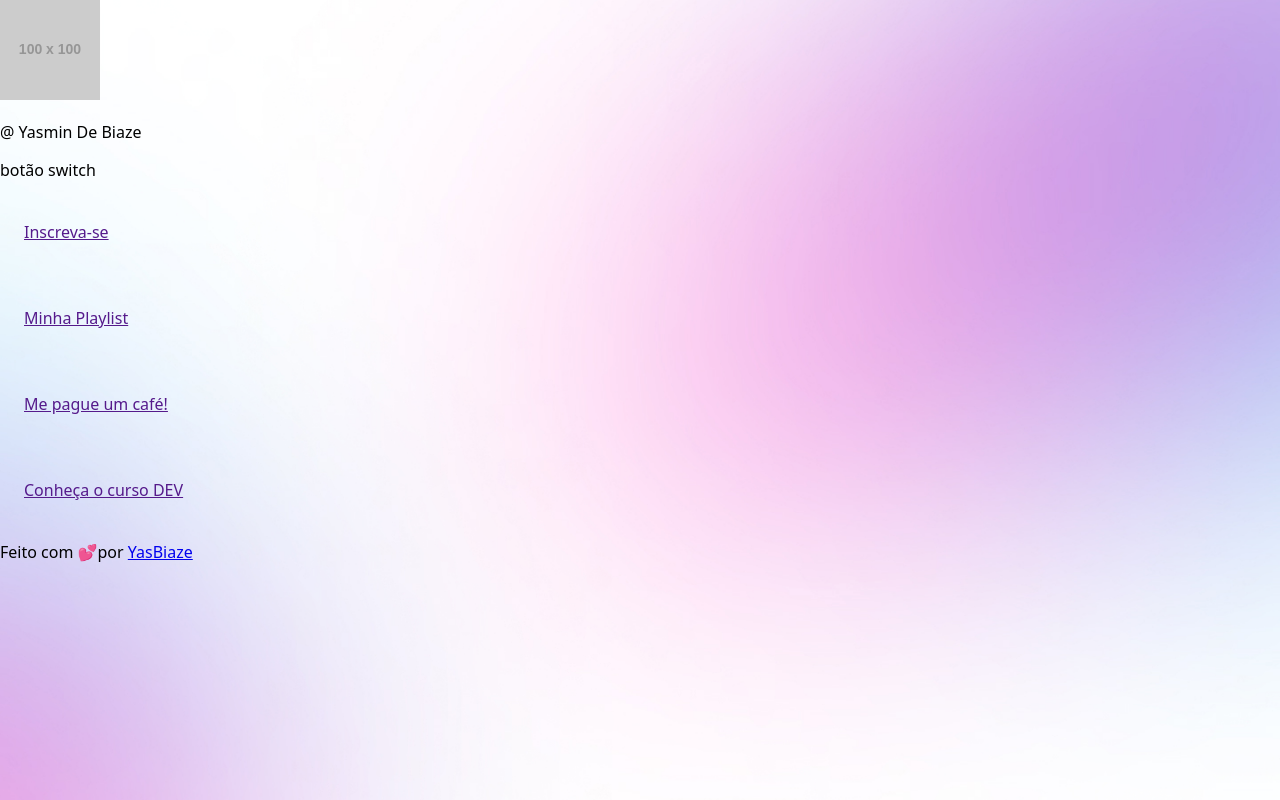
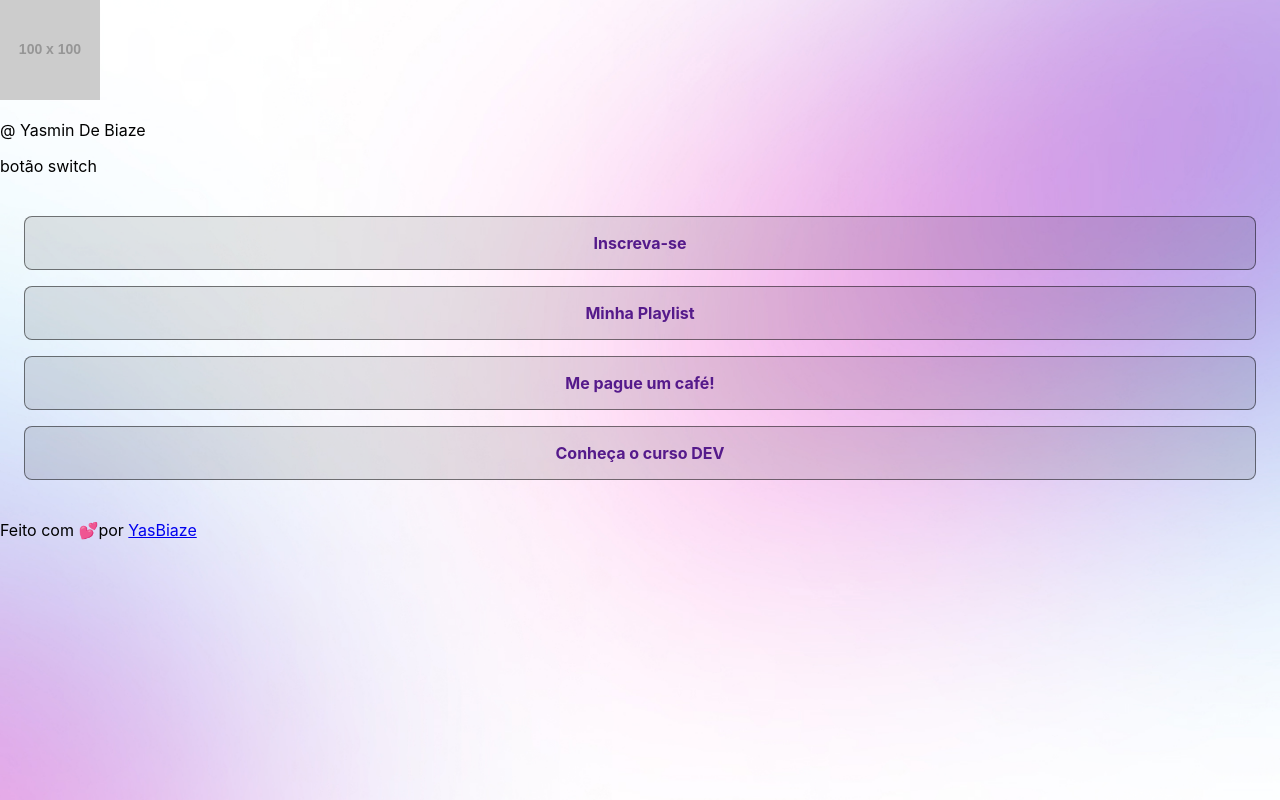
Before and after one commit to yasminbiaze/I3DS-2026-B, a React (Vite) app in the folder 03-devlinks/: page / in a window 1280 px wide. Built offline with nearby package versions, Linux system fonts and the light colour scheme.

Commit message:
feat: adicionar estilos ao componente Link e otimizar a estrutura do App

```diff
--- a/03-devlinks/src/App.css
+++ b/03-devlinks/src/App.css
@@ -3,17 +3,21 @@
     --text-color: #000;
     --stroke-color: rgba(0,0,0,0.5);
     --surface-color: rgba(0,0,0,0.1);
-    --surface-color-hover: rgba(0,0,0,0.4);
-    --switch-bg-url: url(assets/Sun.svg) ;
-    --highlight-color: rgba(0, 0, 0, 0.2);
+ --surface-color-hover: rgba(0,0,0,0.4);
+ --switch-bg-url:url(./assets/Sun.svg);
+ --highlight-color: rgba(0,0,0,0.2);
+
 }
 
-#App{
+#App {
     height: 100vh;
+
     background-image: var(--bg-url);
     background-repeat: no-repeat;
     background-position: top center;
     background-size: cover;
+
+    font-family: "Inter", sans-serif;
     color: var(--text-color);
 }
 
--- a/03-devlinks/src/App.jsx
+++ b/03-devlinks/src/App.jsx
@@ -16,21 +16,14 @@
      <div className='switch'>
       botão switch
 
+<div>
 <ul>
-  <Link url={""}>Inscreva-se</Link>
+<Link url={""}>Inscreva-se</Link>
+<Link url={""}>Minha Playlist</Link>
+<Link url={""}>Me pague um café!</Link>
+<Link url={""}>Conheça o curso DEV</Link>
 </ul>
-
-<ul>
-  <Link url={""}>Minha Playlist</Link>
-</ul>
-
-<ul>
-  <Link url={""}>Me pague um café!</Link>
-</ul>
-
-<ul>
-  <Link url={""}>Conheça o curso DEV</Link>
-</ul>
+</div>
 
 </div>
      <div className='socialLinks'>
--- a/03-devlinks/src/components/Link/Link.jsx
+++ b/03-devlinks/src/components/Link/Link.jsx
@@ -1,4 +1,5 @@
 import React, { Children } from 'react'
+import styles from "./Link.module.css";
 
 const Link = ({url, children}) => {
   return (
--- /dev/null
+++ b/03-devlinks/src/components/Link/Link.module.css
@@ -0,0 +1,20 @@
+li a {
+  display: flex;
+  align-items: center;
+  justify-content: center;
+  padding: 16px 24px;
+
+  border-width: 1px;
+  border-style: solid;
+  border-color: var(--stroke-color);
+  border-radius: 8px;
+  background-color: var(--surface-color);
+
+  text-decoration: none;
+  font-weight: bold;
+}
+
+li a :hover {
+  background-color: var(--surface-color-hover);
+  border-color: var(--text-color);
+}
```
